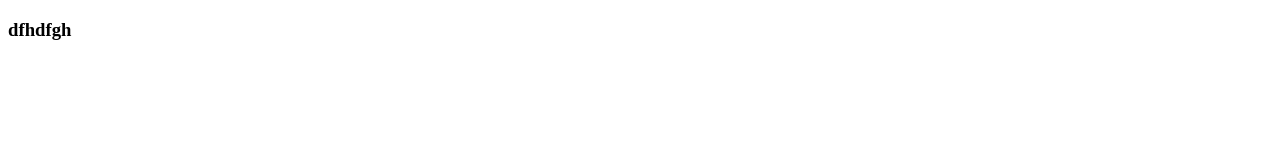
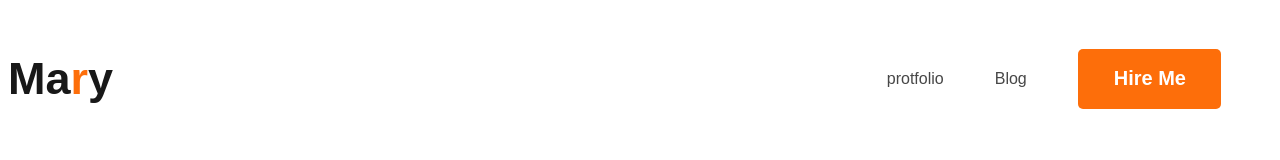
Before and after one commit to Mahfuj-976/webdeveloper-protfolio, a plain HTML site: page index.html in a window 1280 px wide. Drawn offline with Linux system fonts and the light colour scheme.

Commit message:
creat nav

```diff
--- a/index.html
+++ b/index.html
@@ -4,10 +4,23 @@
     <meta charset="UTF-8">
     <meta name="viewport" content="width=device-width, initial-scale=1.0">
     <title>webdeveloper-protfolio</title>
+    <link rel="preconnect" href="https://fonts.googleapis.com">
+<link rel="preconnect" href="https://fonts.gstatic.com" crossorigin>
+<link href="https://fonts.googleapis.com/css2?family=Open+Sans:ital,wght@0,300..800;1,300..800&display=swap" rel="stylesheet">
+    <link rel="stylesheet" href="styles/protfolio.css">
 </head>
 <body>
     <header>
-        <h3>dfhdfgh</h3>
+        <nav>
+            <h3 class="nav-title">Ma<span class="text-primary">r</span>y</h3>
+            <ul>
+                <li><a href="">protfolio</a></li>
+                <li><a href="">Blog</a></li>
+                <li><a href=""><button class="btn-primary">Hire Me</button></a></li>
+            </ul>
+
+
+        </nav>
     </header>
     <main>
 
--- /dev/null
+++ b/styles/protfolio.css
@@ -0,0 +1,48 @@
+/* common shared styles */
+@import url('https://fonts.googleapis.com/css2?family=Open+Sans:ital,wght@0,300..800;1,300..800&display=swap');
+
+
+body{
+    font-family: "Open Sans", sans-serif;
+    font-family: 'loto',sans-serif;
+}
+.text-primary{
+    color: #FD6E0A;
+}
+
+.btn-primary{
+    border-radius: 5px;
+    background: #FD6E0A;
+    border: 0;
+    font-size: 20px;
+    color: white;
+    font-weight: 700;
+    padding: 18px 35px 19px 36px;
+}
+/* Nav related styles*/
+nav{
+    display: flex;
+    justify-content: space-between;
+    align-items:center;
+}
+
+.nav-title {
+    color: #181818;
+    font-size: 45px;
+    font-weight: 800;
+    line-height: normal;
+}
+
+nav > ul{
+    display: flex;
+    align-items: center;
+}
+nav li{
+    list-style: none;
+    margin-right: 51px;
+
+}
+nav a{
+    text-decoration: none;
+    color: #474747;
+}
```
